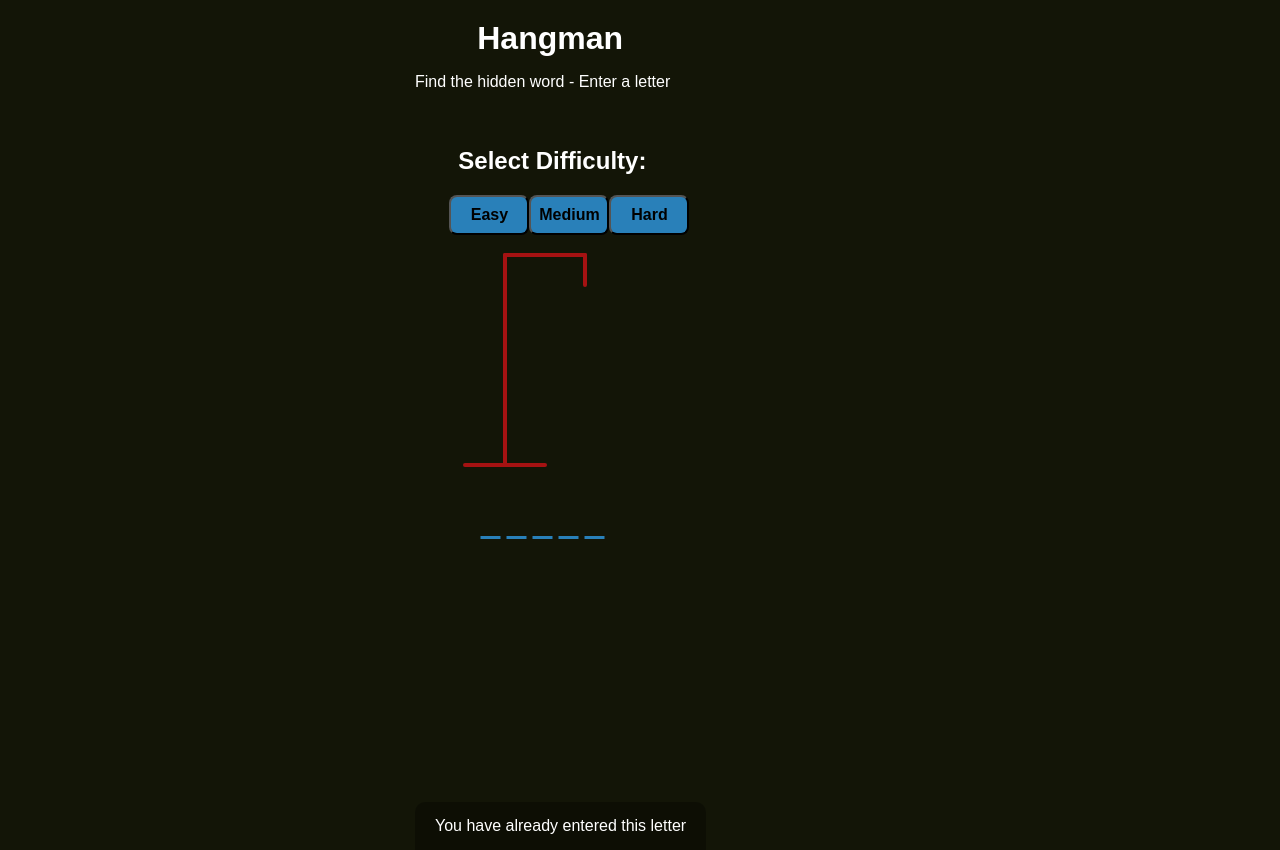
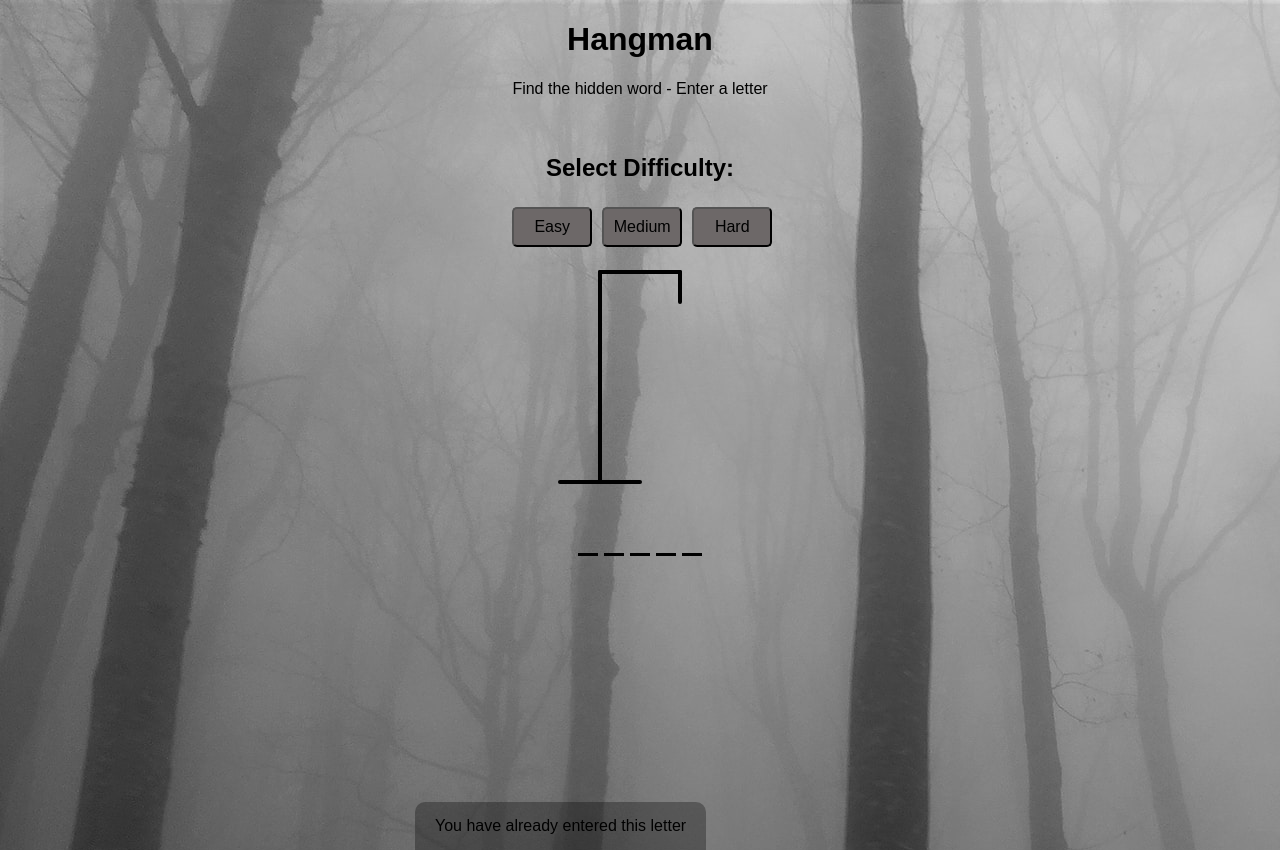
Before and after one commit to saamhynes/sprint1, a React (Create React App) app in the folder sprint1/: page / in a window 1280 px wide. Built offline with nearby package versions, Linux system fonts and the light colour scheme.

Commit message:
Co-authored-by: PhilStCroix <PhilStCroix@users.noreply.github.com> Co-authored-by: FrankBC75 <FrankBC75@users.noreply.github.com>

```diff
--- a/sprint1/public/index.html
+++ b/sprint1/public/index.html
@@ -6,6 +6,8 @@
     <title>HangMan</title>
   </head>
   <body>
-    <div id="root"></div>
+    <center>
+      <div id="root"></div>
+    </center>
   </body>
 </html>
--- a/sprint1/src/App.css
+++ b/sprint1/src/App.css
@@ -3,8 +3,8 @@
 }
 
 body {
-  background-color: #131507;
-  color: #ffffff;
+  background-image: url("./images/BG.png");
+  color: black;
   font-family: Arial, Helvetica, sans-serif;
   display: flex;
   flex-direction: column;
@@ -14,8 +14,9 @@ body {
   overflow: hidden;
 }
 
-h1 {
-  margin: 20px 0 0;
+h1,
+p {
+  align-items: center;
 }
 
 .game-container {
@@ -28,7 +29,7 @@ h1 {
 
 .figure-container {
   fill: transparent;
-  stroke: #a51212;
+  stroke: black;
   stroke-width: 4px;
   stroke-linecap: round;
 }
@@ -51,6 +52,7 @@ h1 {
 }
 
 .wrong-letters-container span {
+  height: 40px;
   font-size: 24px;
 }
 
@@ -58,13 +60,13 @@ h1 {
   display: flex;
   position: sticky;
   bottom: 10px;
-  transform: translateX(-25%);
+  /* transform: translateX(-25%); */
   justify-content: center;
   align-items: center;
 }
 
 .letter {
-  border-bottom: 3px solid #2980b9;
+  border-bottom: 3px solid black;
   display: inline-flex;
   font-size: 30px;
   align-items: center;
@@ -88,7 +90,8 @@ h1 {
 }
 
 .popup {
-  background: #2980b9;
+  background: #000000;
+  color: white;
   border-radius: 5px;
   box-shadow: 0 15px 10px 3px rgba(0, 0, 0, 0.1);
   padding: 20px;
@@ -98,7 +101,7 @@ h1 {
 .popup button {
   cursor: pointer;
   background-color: #fff;
-  color: #2980b9;
+  color: #020202;
   border: 0;
   margin-top: 20px;
   padding: 12px 20px;
@@ -109,8 +112,8 @@ h1 {
   transform: scale(0.98);
 }
 
-.popup button:focus {
-  background: #2980b9;
+.popup button:hover {
+  background: #6d6868;
   border-radius: 5px;
   box-shadow: 0 15px 10px 3px rgba(0, 0, 0, 0.1);
   padding: 20px;
@@ -134,11 +137,19 @@ h1 {
   transform: translateY(-50px);
 }
 
+.selfDiff {
+  align-items: center;
+  color: white;
+  font-family: Arial, Helvetica, sans-serif;
+}
+
 .btn {
-  background-color: #2980b9;
+  background-color: #6d6868;
+  color: rgb(0, 0, 0);
   width: 80px;
   height: 40px;
   font-size: 16px;
-  font-weight: 800;
-  border-radius: 8px;
+  margin: 5px;
+  border-radius: 5px;
+  justify-content: flex-start;
 }
--- a/sprint1/src/App.js
+++ b/sprint1/src/App.js
@@ -119,7 +119,7 @@ function App() {
       <div className="game-container">
         {difficultySelected ? null : (
           <div>
-            <h2>&nbsp; Select Difficulty:</h2>
+            <h2>Select Difficulty:</h2>
             &nbsp;
             {difficultyLevels.map((level) => (
               <button
--- a/sprint1/src/components/Header.jsx
+++ b/sprint1/src/components/Header.jsx
@@ -3,7 +3,7 @@ import React from "react";
 const Header = () => {
   return (
     <>
-      <h1>&nbsp;&nbsp;&nbsp;&nbsp;&nbsp;&nbsp; Hangman</h1>
+      <h1>Hangman</h1>
       <p>Find the hidden word - Enter a letter</p>
     </>
   );
```
Also changed, not shown: sprint1/src/images/BG.png (added), 1 other file (tests, documents, lock files or other folders).
